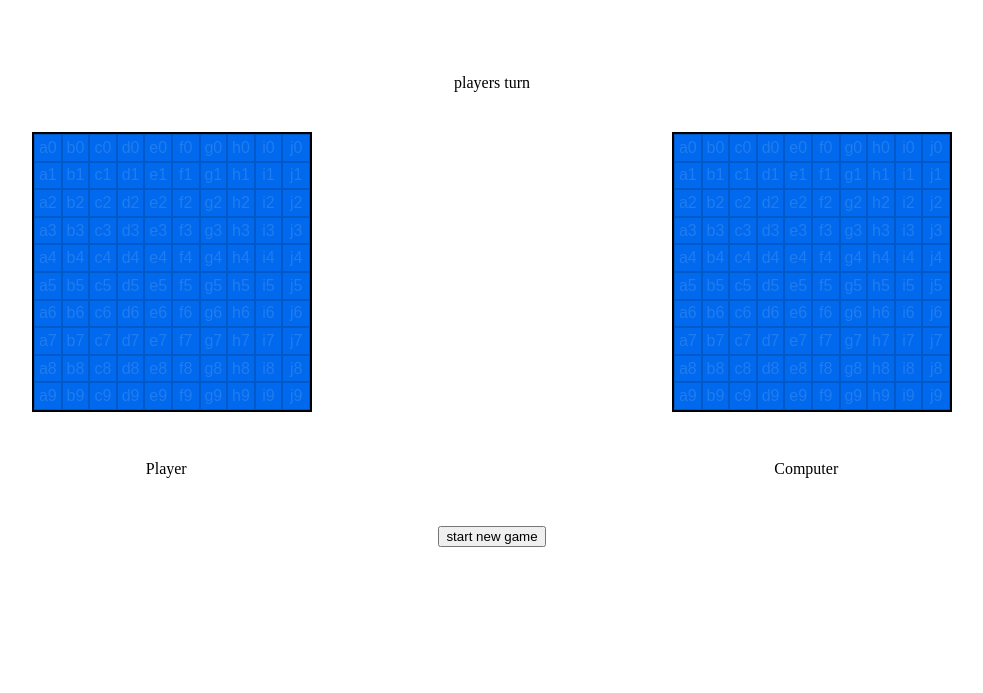
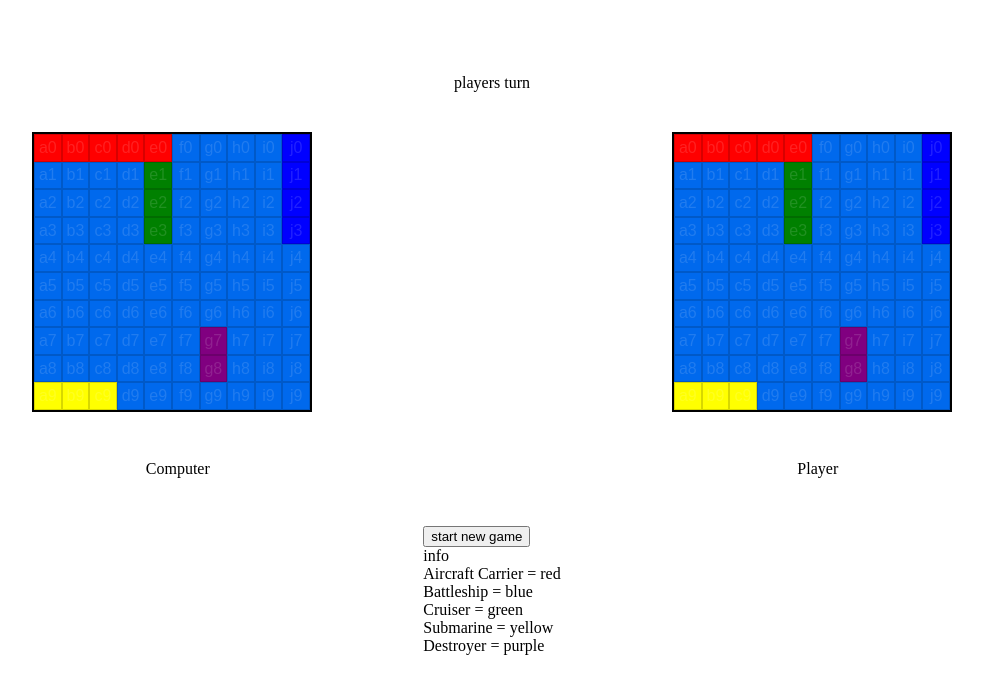
Before and after one commit to kon65138/battleships, a website built with webpack: page src/index.html in a window 1280 px wide. Shown: the part 105-798 px from the top of the page, without its empty margins (148-1131 px from the left). Built offline with nearby package versions, Linux system fonts and the light colour scheme.

Commit message:
add renderShips function to domFUnctions

```diff
--- a/src/index.html
+++ b/src/index.html
@@ -13,11 +13,18 @@
             <div class="playerGrid"></div>
         </div>
         <div class="gridLabels">
+            <div>Computer</div>
             <div>Player</div>
-            <div>Computer</div>
         </div>
         <div class="controls">
             <button id="StartNewGame">start new game</button>
+            <div class="info">info
+                <div>Aircraft Carrier = red</div>
+                <div>Battleship = blue</div>
+                <div>Cruiser = green</div>
+                <div>Submarine = yellow</div>
+                <div>Destroyer = purple</div>
+            </div>
         </div>
     </body>
 
--- a/src/index.js
+++ b/src/index.js
@@ -1,6 +1,28 @@
 import './style.css';
 import { Ship, GameBoard, Player } from './modules/gameClasses.js';
-import { createGrid } from './modules/domFunctions.js';
+import { createGrid, renderShips } from './modules/domFunctions.js';
 
-createGrid('.computerGrid');
-createGrid('.playerGrid');
+function newGame() {
+  createGrid('computerGrid');
+  createGrid('playerGrid');
+
+  const player = new Player('test player');
+  const computer = new Player('bzz beep');
+
+  player.gameboard.placeShip(player.gameboard.ships[0], '00', 'y');
+  player.gameboard.placeShip(player.gameboard.ships[1], '90', 'x');
+  player.gameboard.placeShip(player.gameboard.ships[2], '41', 'x');
+  player.gameboard.placeShip(player.gameboard.ships[3], '09', 'y');
+  player.gameboard.placeShip(player.gameboard.ships[4], '67', 'x');
+
+  computer.gameboard.placeShip(computer.gameboard.ships[0], '00', 'y');
+  computer.gameboard.placeShip(computer.gameboard.ships[1], '90', 'x');
+  computer.gameboard.placeShip(computer.gameboard.ships[2], '41', 'x');
+  computer.gameboard.placeShip(computer.gameboard.ships[3], '09', 'y');
+  computer.gameboard.placeShip(computer.gameboard.ships[4], '67', 'x');
+
+  renderShips(player.gameboard, 'playerGrid');
+  renderShips(computer.gameboard, 'computerGrid');
+}
+
+newGame();
--- a/src/modules/domFunctions.js
+++ b/src/modules/domFunctions.js
@@ -1,6 +1,6 @@
-function createGrid(divClass) {
+function createGrid(divClassName) {
   const alphabet = 'abcdefghijklmnopqrstuvwxyz';
-  const grid = document.querySelector(divClass);
+  const grid = document.querySelector(`.${divClassName}`);
   for (let i = 0; i < 10; i++) {
     let xAxisDiv = document.createElement('div');
     xAxisDiv.classList.add(`xGroup`);
@@ -10,10 +10,38 @@ function createGrid(divClass) {
       let square = document.createElement('button');
       square.textContent = `${alphabet.charAt(i)}${j}`;
       square.classList.add('square');
-      square.id = `${i}${j}`;
+      square.id = `${divClassName}${i}${j}`;
       xAxisDiv.appendChild(square);
     }
   }
 }
 
-export { createGrid };
+function renderShips(gameboard, divClassName) {
+  const grid = document.querySelector(`.${divClassName}`);
+  for (let ship of gameboard.ships) {
+    let color;
+    switch (ship.name) {
+      case 'Carrier':
+        color = 'red';
+        break;
+      case 'Battleship':
+        color = 'blue';
+        break;
+      case 'Cruiser':
+        color = 'green';
+        break;
+      case 'Submarine':
+        color = 'yellow';
+        break;
+      case 'Destroyer':
+        color = 'purple';
+        break;
+    }
+    for (let coord of ship.coords) {
+      let square = document.getElementById(`${divClassName}${coord}`);
+      square.style.backgroundColor = color;
+    }
+  }
+}
+
+export { createGrid, renderShips };
--- a/src/modules/gameClasses.js
+++ b/src/modules/gameClasses.js
@@ -21,7 +21,7 @@
     ships = [
       new Ship(5, 'Carrier'),
       new Ship(4, 'Battleship'),
-      new Ship(3, 'Destroyer'),
+      new Ship(3, 'Cruiser'),
       new Ship(3, 'Submarine'),
       new Ship(2, 'Destroyer'),
     ],
```
